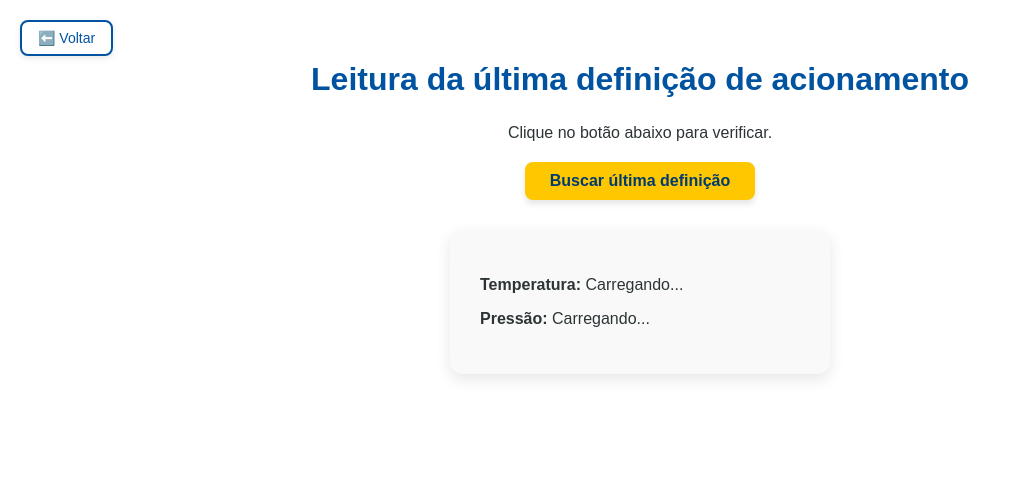
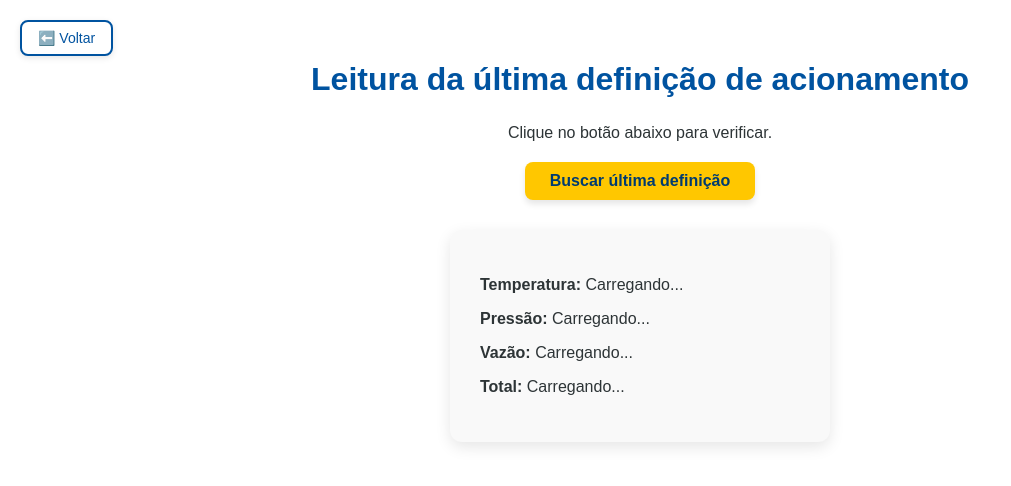
Before and after one commit to pitaemir/react_firebase_database, a React (Create React App) app: page /Read in a window 1280 px wide. Shown: the top 486 px of the page, without its empty margins (0-1011 px from the left). Built offline with nearby package versions, Linux system fonts and the light colour scheme; no server answers; the database is empty.

Commit message:
flowRate and totalmilliliters front-end

```diff
--- a/package.json
+++ b/package.json
@@ -13,6 +13,7 @@
     "react-dom": "^19.1.1",
     "react-router-dom": "^7.8.2",
     "react-scripts": "^5.0.1",
+    "recharts": "^3.2.1",
     "web-vitals": "^2.1.4"
   },
   "scripts": {
@@ -45,7 +46,5 @@
   "devDependencies": {
     "prettier": "^3.6.2"
   },
-
   "homepage": "https://pitaemir.github.io/react_firebase_database/"
-
 }
--- a/src/components/Read.js
+++ b/src/components/Read.js
@@ -7,6 +7,8 @@ function Read() {
   const [data, setData] = useState(null);
   const [temperature, setTemperature] = useState(null);
   const [pressure, setPressure] = useState(null);
+  const [flowRate, setFlowRate] = useState(null);
+  const [totalMilliliters, setTotalMilliLitres] = useState(null);
 
   const db = getDatabase(app);
 
@@ -14,24 +16,34 @@ function Read() {
   useEffect(() => {
     const tempRef = ref(db, "test/temperature");
     const pressRef = ref(db, "test/pressure");
+    const flowRef = ref(db, "test/flowRate");
+    const totalRef = ref(db, "test/totalMilliliters");
 
     const unsubscribeTemp = onValue(tempRef, (snapshot) => {
       const value = snapshot.val();
-      if (typeof value === "number") {
-        setTemperature(value);
-      }
+      if (typeof value === "number")  setTemperature(value);
+
     });
 
     const unsubscribePress = onValue(pressRef, (snapshot) => {
       const value = snapshot.val();
-      if (typeof value === "number") {
-        setPressure(value);
-      }
+      if (typeof value === "number") setPressure(value);
+
+    });
+    const unsubscribeFlow = onValue(flowRef, (snapshot) => {
+      const value = snapshot.val();
+      if (typeof value === "number") setFlowRate(value);
     });
 
+    const unsubscribeTotal = onValue(totalRef, (snapshot) => {
+      const value = snapshot.val();
+      if (typeof value === "number") setTotalMilliLitres(value);
+    });
     return () => {
       unsubscribeTemp();
       unsubscribePress();
+      unsubscribeFlow();
+      unsubscribeTotal();
     };
   }, [db]);
 
@@ -136,6 +148,14 @@ function Read() {
           <strong>Pressão:</strong>{" "}
           {pressure !== null ? `${pressure} hPa` : "Carregando..."}
         </p>
+        <p>
+          <strong>Vazão:</strong>{" "}
+          {flowRate !== null ? `${flowRate.toFixed(2)} L/min` : "Carregando..."}
+        </p>
+        <p>
+          <strong>Total:</strong>{" "}
+          {totalMilliliters !== null ? `${totalMilliliters} mL` : "Carregando..."}
+        </p>
 
         {/* EXIBE APÓS CLICAR EM "Buscar" */}
         {data && (
```
Also changed, not shown: 1 other file (tests, documents, lock files or other folders).
